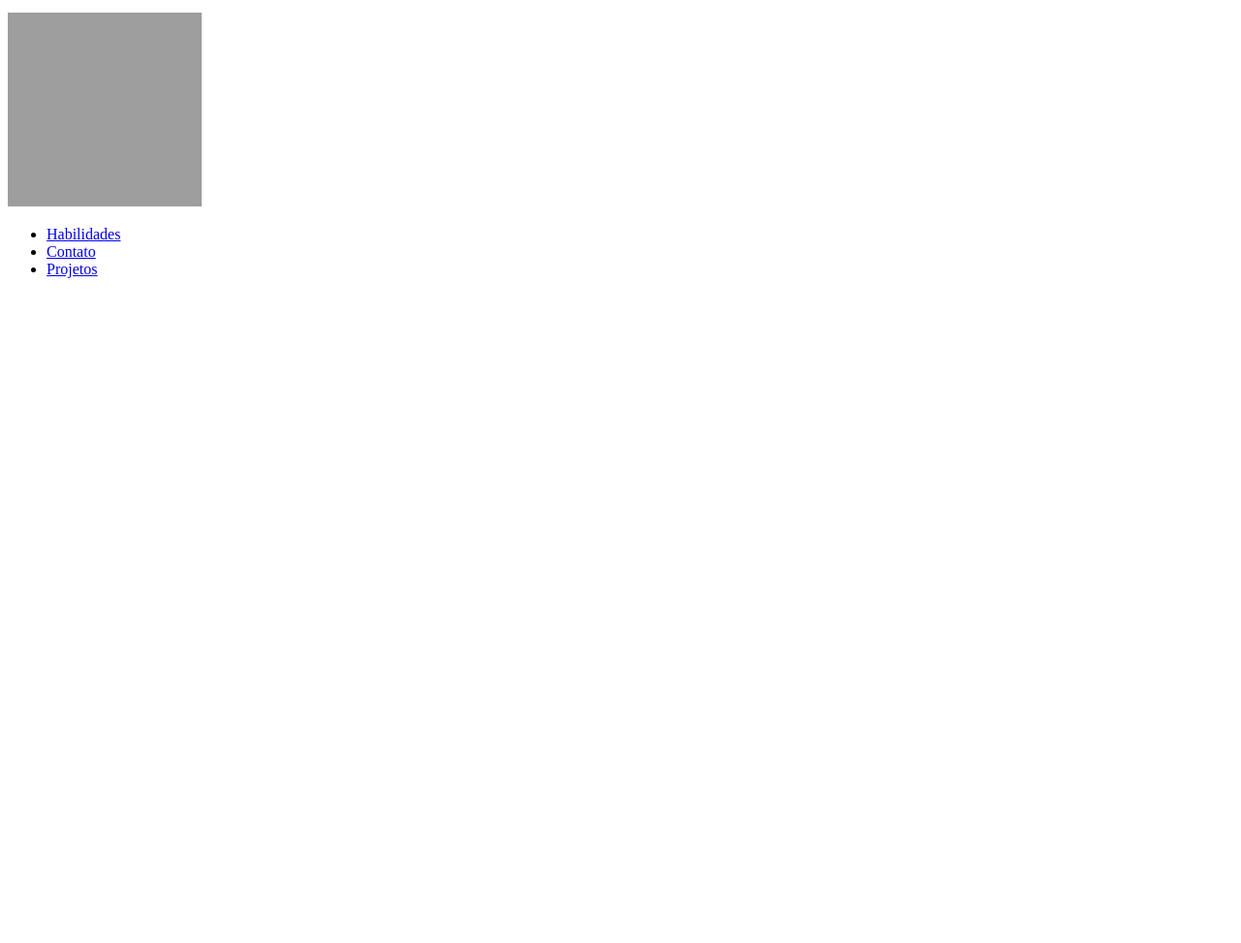
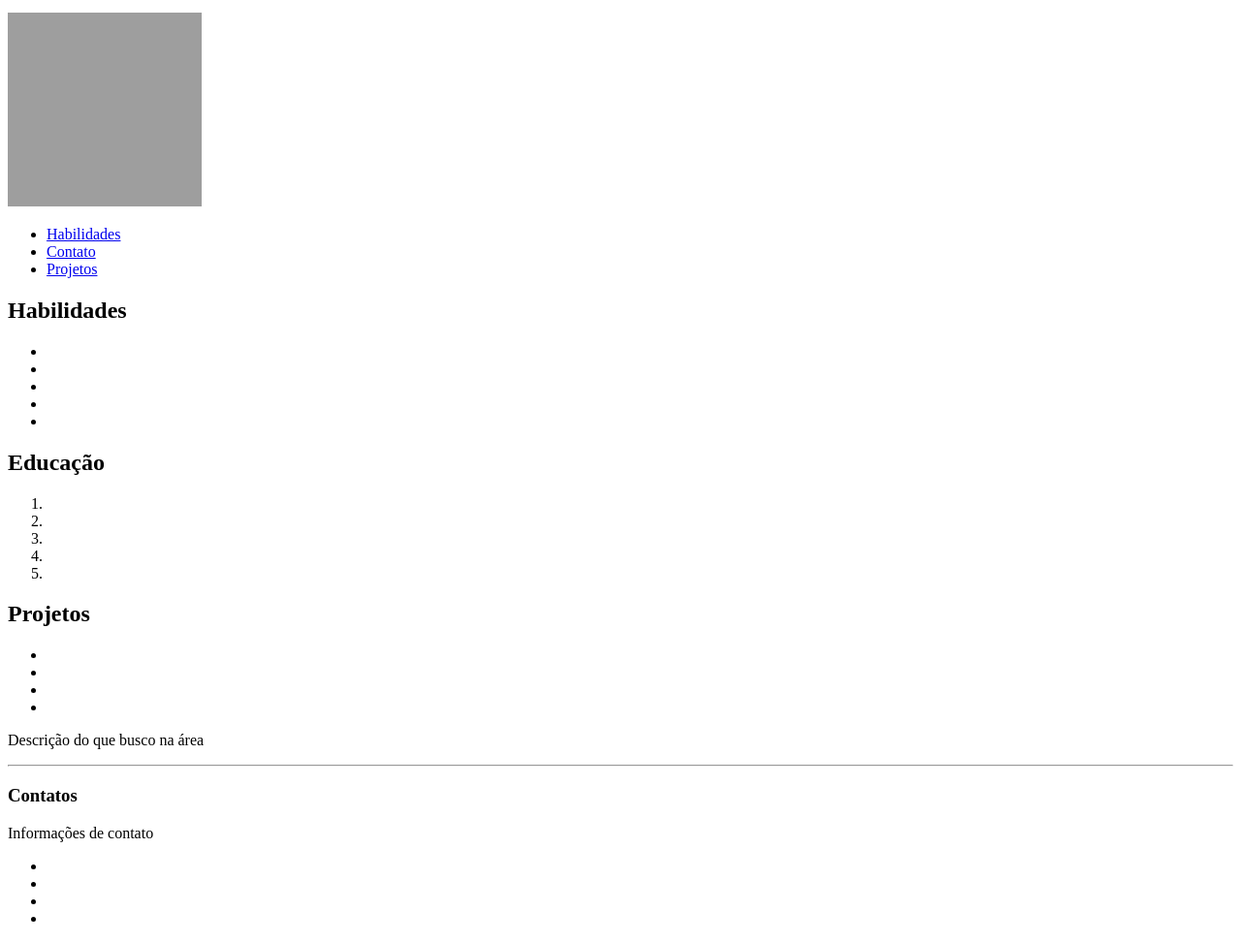
Before and after one commit to lucasvalgoi/Curso-FrontEnd-SenacRS, a plain HTML site: page aula2/ex002.html in a window 1280 px wide. Shown: the part 101-1074 px from the top of the page at 97% size. Before the commit the page ends 800 px from the top, so only its background shows below. Drawn offline with Linux system fonts and the light colour scheme; grey boxes are pictures that could not be loaded.

Commit message:
criando e estruturando base do arquivo

```diff
--- a/aula2/ex002.html
+++ b/aula2/ex002.html
@@ -22,11 +22,56 @@
     </nav>
 
     <main>
-        <section id="habilidades"></section>
-        <section id="contatos"></section>
-        <section id="projetos"></section>
-    </main>
+        <section id="habilidades">
+            <h2>Habilidades</h2>
+            <ul>
+                <li></li>
+                <li></li>
+                <li></li>
+                <li></li>
+                <li></li>
+            </ul>
+        </section>
+
+        <section id="educação">
+            <h2>Educação</h2>
+            <ol>
+                <li></li>
+                <li></li>
+                <li></li>
+                <li></li>
+                <li></li>
+            </ol>
+        </section>
+
+        <section id="projetos">
+            <h2>Projetos</h2>
+            <ul>
+                <li><a href="#"></a></li>
+                <li><a href="#"></a></li>
+                <li><a href="#"></a></li>
+                <li><a href="#"></a></li>
+            </ul>
+        </section>
 
 
+    </main>
+    <aside>
+        <p>Descrição do que busco na área</p>
+    </aside>
+
+    <footer>
+        <hr>
+        <section id="contatos">
+            <h3>Contatos</h3>
+            <p>Informações de contato</p>
+            <ul>
+                <li></li>
+                <li></li>
+                <li></li>
+                <li></li>
+            </ul>
+        </section>
+    </footer>
 </body>
 </html>
```
